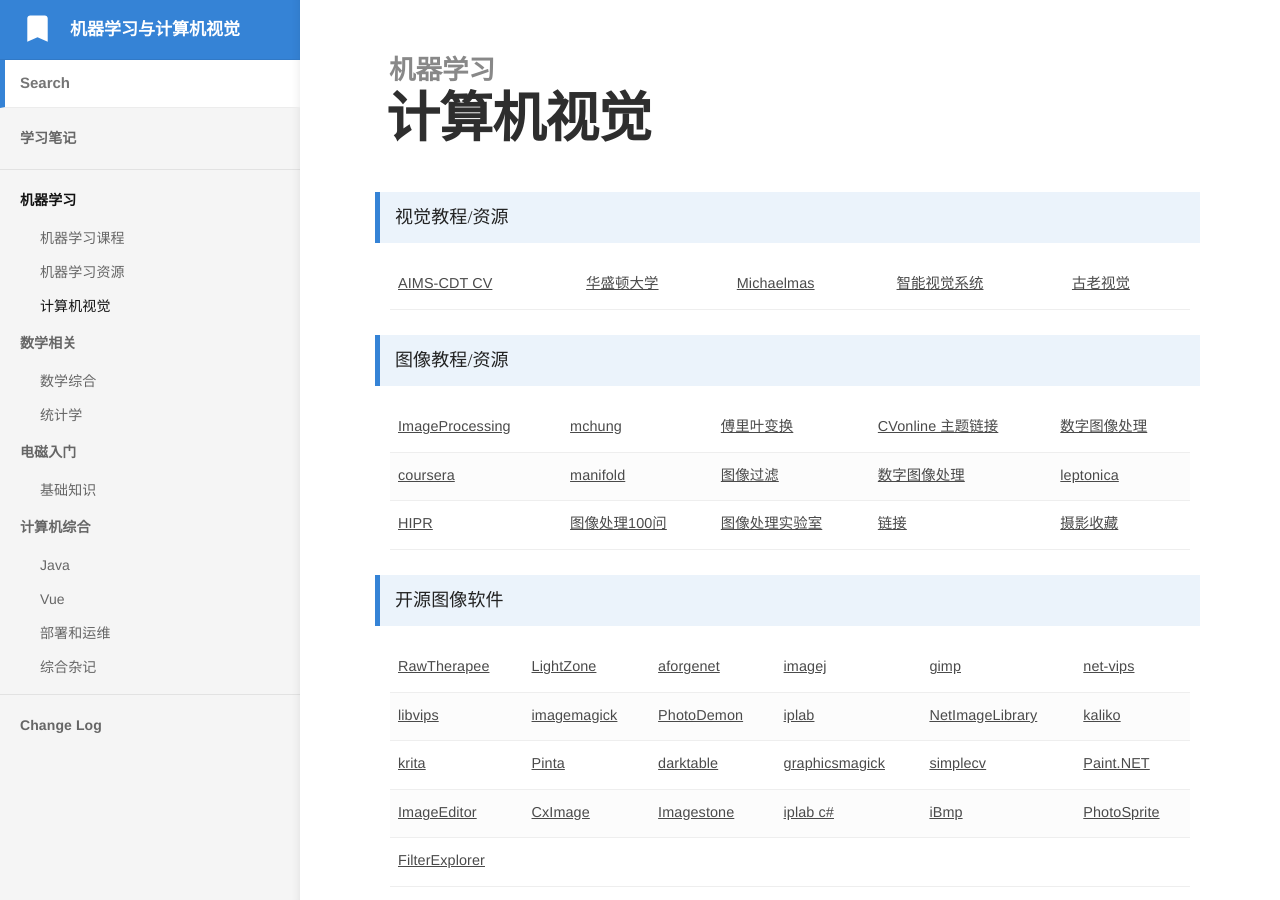
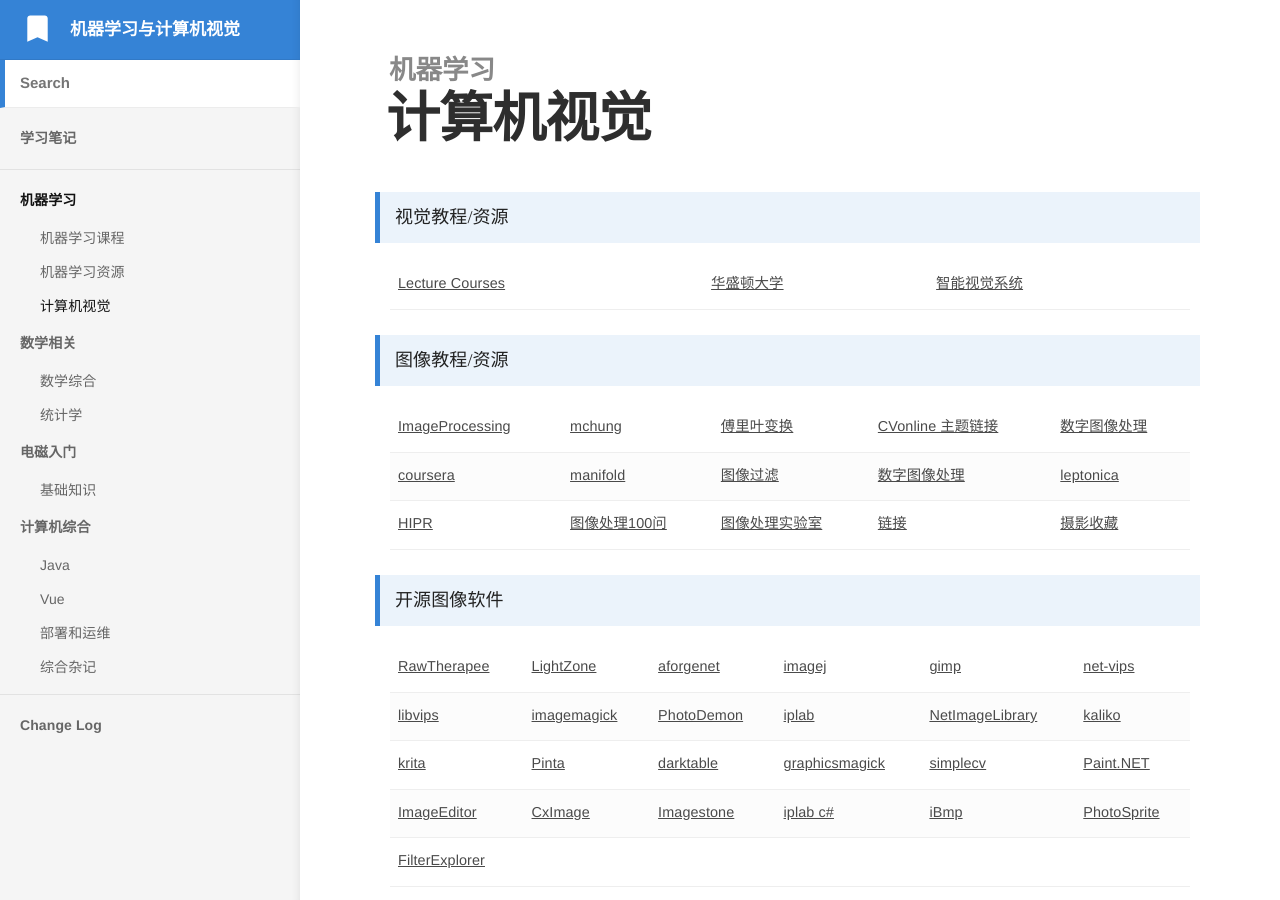
Before and after one commit to bashendixie/Machine_Learning_Notes, a Jekyll site: the page built from _docs/1、机器学习/计算机视觉.md, in a window 1280 px wide and 900 px high. Built offline with Jekyll 4.4.1, drawn with Linux system fonts in a browser that asks for light colours; some web fonts are replaced.

Commit message:
no message

```diff
--- a/_docs/1、机器学习/计算机视觉.md
+++ b/_docs/1、机器学习/计算机视觉.md
@@ -9,19 +9,13 @@
 	<tbody>
 		<tr>
 			<td>
-				<a href="https://www.robots.ox.ac.uk/~az/lectures/aims-cv/index.html" target="_blank">AIMS-CDT CV</a>
+				<a href="https://www.robots.ox.ac.uk/~az/lectures/" target="_blank">Lecture Courses</a>
 			</td>
 			<td>
 				<a href="http://szeliski.org/Book/" target="_blank">华盛顿大学</a>
 			</td>
 			<td>
-				<a href="https://www.robots.ox.ac.uk/~az/lectures/cv/index.html" target="_blank">Michaelmas</a>
-			</td>
-			<td>
 				<a href="https://www.cs.auckland.ac.nz/courses/compsci773s1c/lectures/">智能视觉系统</a>
-			</td>
-			<td>
-				<a href="http://www.cs.cmu.edu/~cil/vision.html">古老视觉</a>
 			</td>
 		</tr>
 	</tbody>
```
